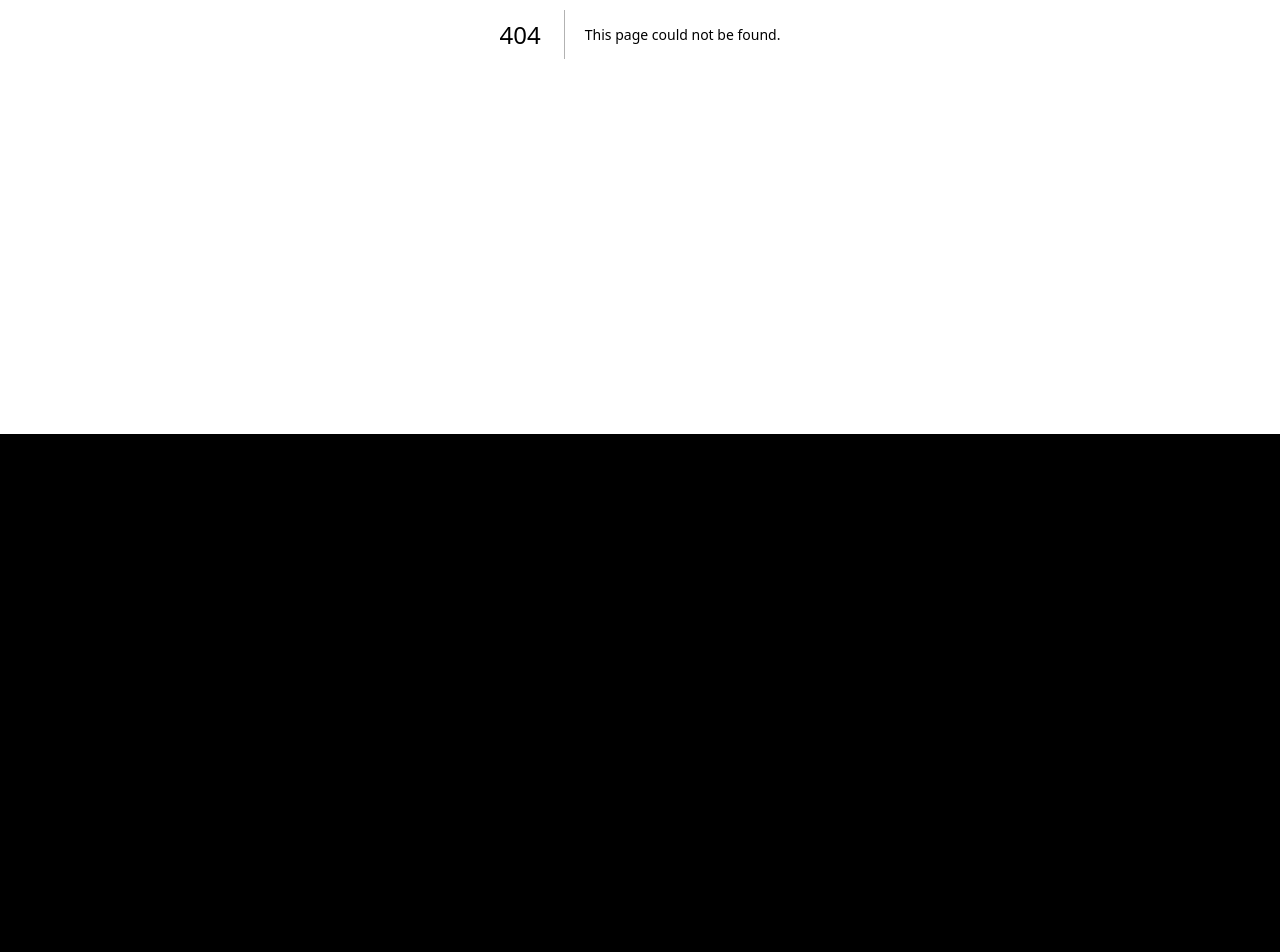
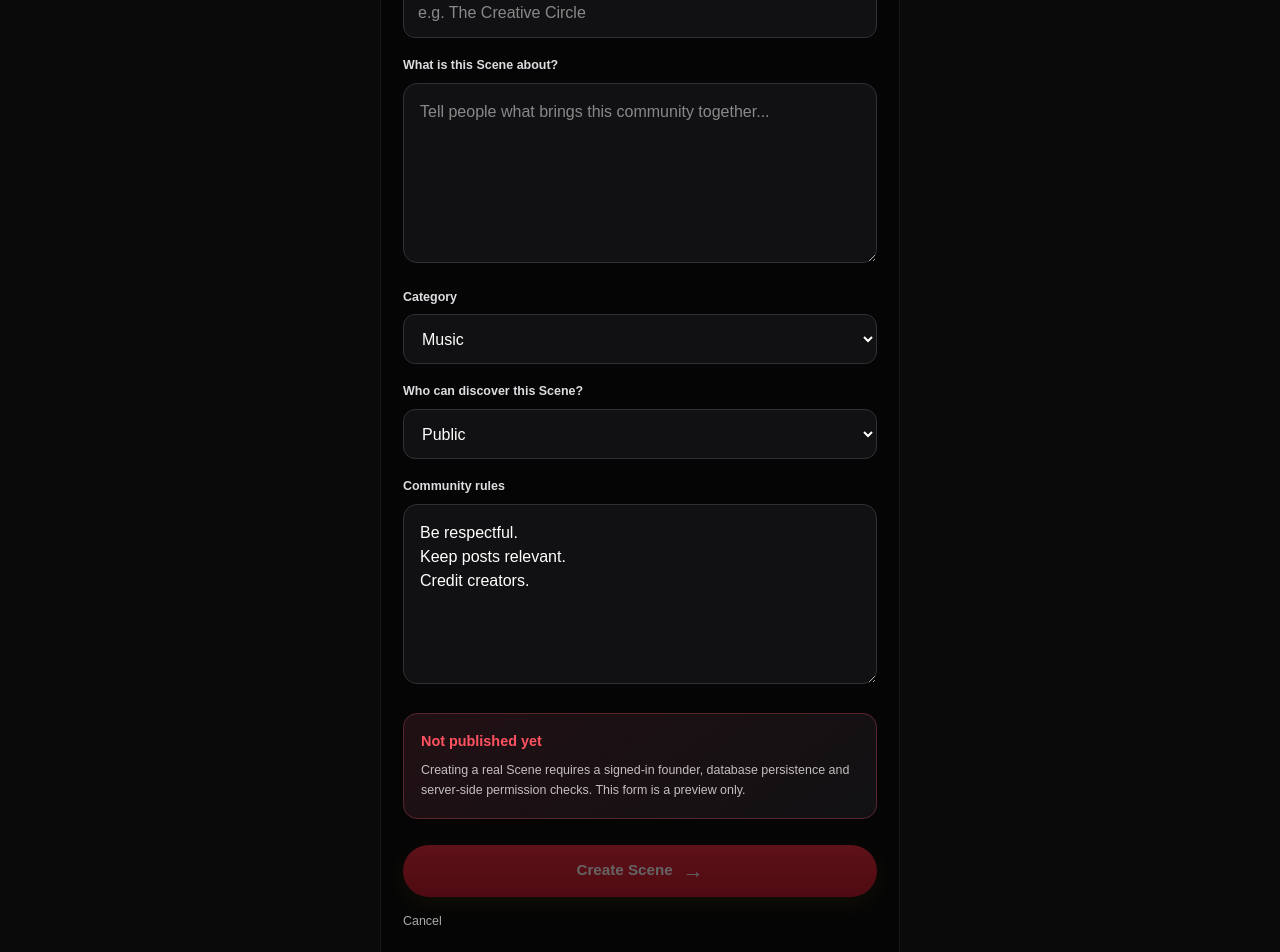
Before and after one commit to mrceogodwin/Nochalant, a Next.js app: page /discover/create in a window 1280 px wide. Before the commit this address had no page. Shown: the part 366-1318 px from the top of the page. Before the commit the page ends 800 px from the top, so only its background shows below. Built offline with nearby package versions, Linux system fonts and the light colour scheme.

Commit message:
Add Scene creation preview form

```diff
--- /dev/null
+++ b/src/app/discover/create/page.tsx
@@ -0,0 +1,16 @@
+"use client";
+import Link from "next/link";
+import {useState} from "react";
+const categories=["Music","Nightlife","Fashion","Lifestyle","Campus","Arts & Culture"];
+export default function CreateScene(){
+ const [name,setName]=useState("");const [description,setDescription]=useState("");const [category,setCategory]=useState("Music");const [visibility,setVisibility]=useState("Public");const [rules,setRules]=useState("Be respectful.\nKeep posts relevant.\nCredit creators.");
+ return <main className="onboard-shell"><header className="chat-header"><Link href="/discover">‹</Link><div><strong>Create a Scene</strong><small>Build a place for your people</small></div></header><section className="onboard-content"><p className="onboard-kicker">COMMUNITY BUILDER</p><h1>Start your<br/><em>own Scene.</em></h1><p className="onboard-description">Give a community its identity, purpose and ground rules.</p>
+ <label className="field-label" htmlFor="scene-name">Scene name</label><input id="scene-name" className="club-input" value={name} onChange={e=>setName(e.target.value.slice(0,48))} placeholder="e.g. The Creative Circle" maxLength={48}/>
+ <label className="field-label" htmlFor="scene-description">What is this Scene about?</label><textarea id="scene-description" className="create-textarea" value={description} onChange={e=>setDescription(e.target.value.slice(0,500))} placeholder="Tell people what brings this community together..." maxLength={500}/>
+ <label className="field-label" htmlFor="scene-category">Category</label><select id="scene-category" className="club-input" value={category} onChange={e=>setCategory(e.target.value)}>{categories.map(c=><option key={c}>{c}</option>)}</select>
+ <label className="field-label" htmlFor="scene-visibility">Who can discover this Scene?</label><select id="scene-visibility" className="club-input" value={visibility} onChange={e=>setVisibility(e.target.value)}><option>Public</option><option>Unlisted</option><option>Private</option></select>
+ <label className="field-label" htmlFor="scene-rules">Community rules</label><textarea id="scene-rules" className="create-textarea rules-input" value={rules} onChange={e=>setRules(e.target.value.slice(0,1000))} maxLength={1000}/>
+ <div className="owner-notice"><strong>Not published yet</strong><p>Creating a real Scene requires a signed-in founder, database persistence and server-side permission checks. This form is a preview only.</p></div>
+ <button className="yellow-cta" disabled={!name.trim()||description.trim().length<20}>Create Scene <span>→</span></button>
+ <Link href="/discover" className="text-back">Cancel</Link></section></main>
+}
```
